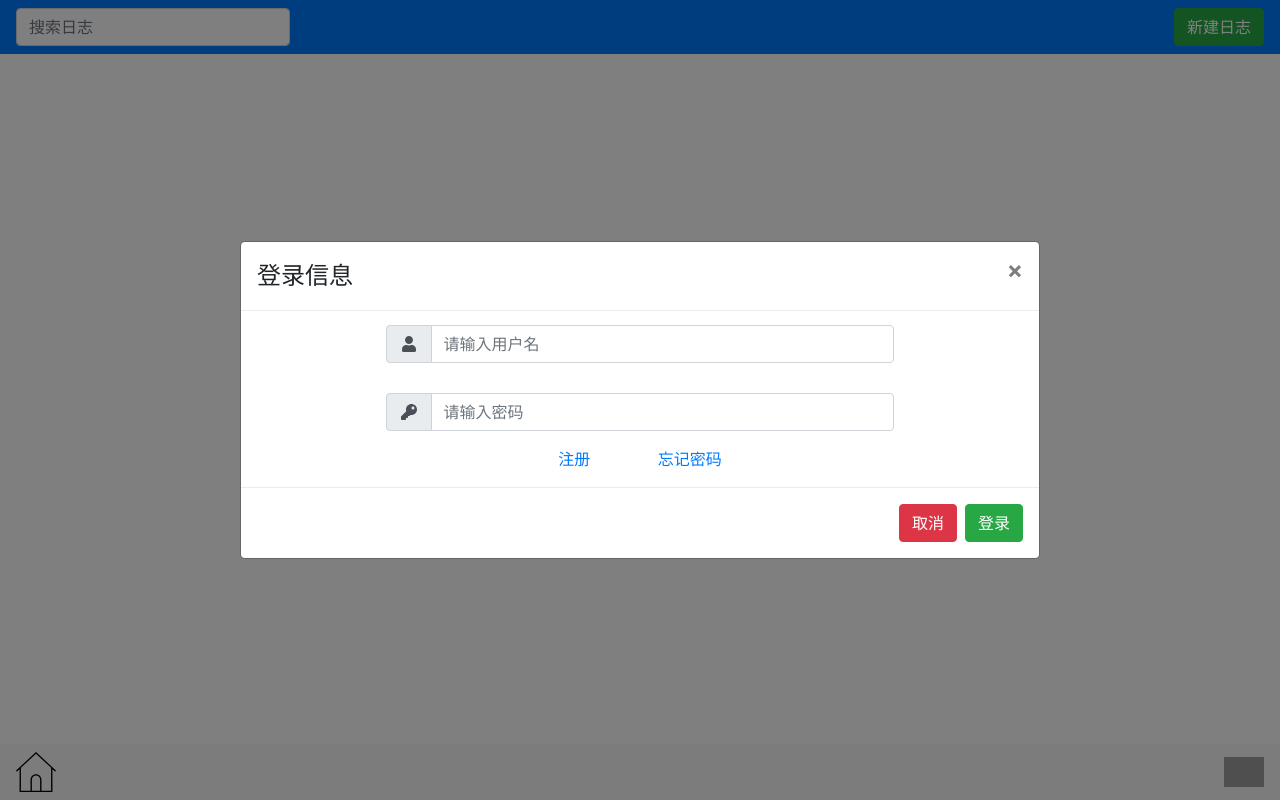
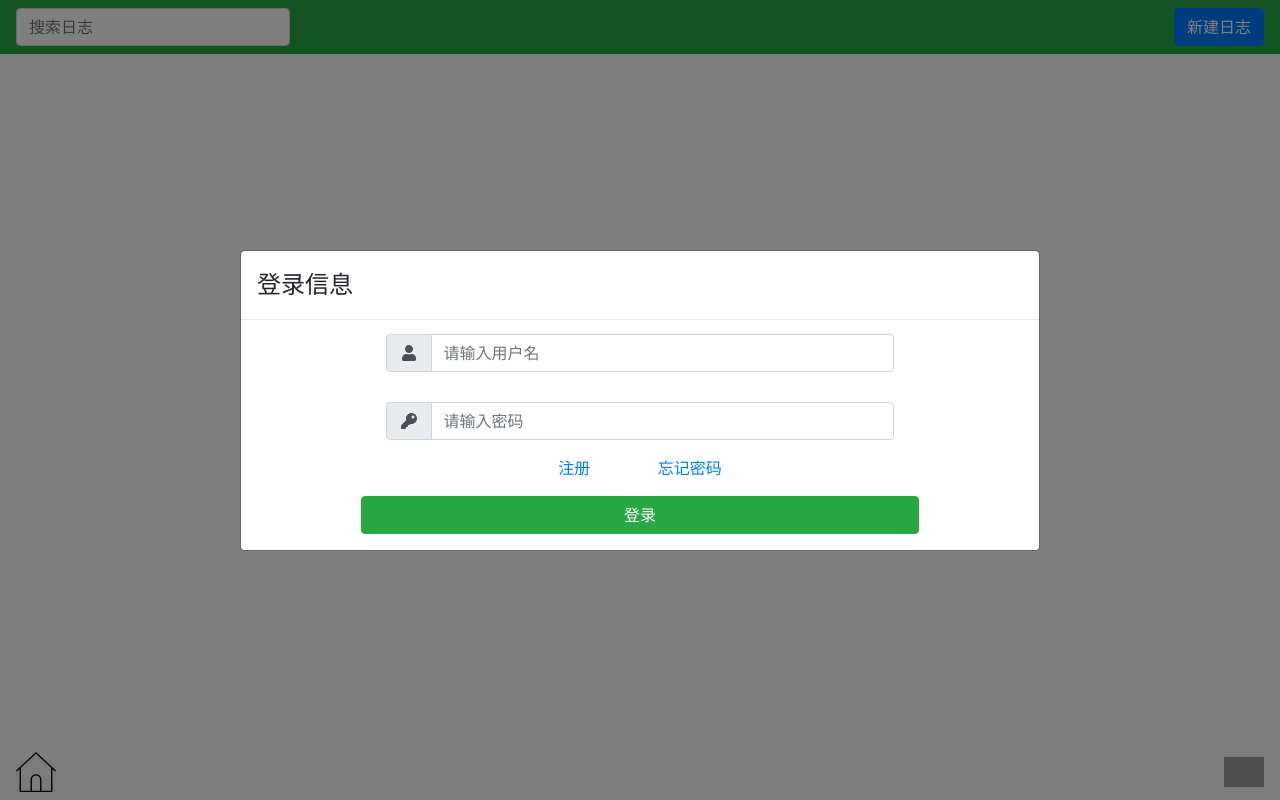
Before and after one commit to josephyoung/work-diary-app, a React (Create React App) app: page / in a window 1280 px wide. Built offline with nearby package versions, Linux system fonts and the light colour scheme; grey boxes are pictures that could not be loaded.

Commit message:
界面修改

```diff
--- a/src/App.js
+++ b/src/App.js
@@ -49,7 +49,7 @@ class NewDiary extends React.Component {
   render() {
     const { onClick } = this.props;
     return (
-      <Button variant="success" onClick={onClick}>
+      <Button variant="primary" onClick={onClick}>
         新建日志
       </Button>
     );
@@ -113,7 +113,7 @@ function SearchBar(props) {
       return (
         <InputGroup.Append>
           <Button
-            className='btn btn-danger'
+            // className='btn btn-danger'
             onClick={onSearchBarClear}
           >
             <FontAwesomeIcon
@@ -165,7 +165,6 @@ class BottomBar extends React.Component {
 
 function UserLoginForm(props) {
   const {
-    onHide,
     userLoginFormDisplay,
     onLoginSubmit,
     userName,
@@ -177,7 +176,7 @@ function UserLoginForm(props) {
 
   return (
     <div style={{ display: userLoginFormDisplay }}>
-      <Modal.Header closeButton>
+      <Modal.Header>
         <Modal.Title id="contained-modal-titl-vcenter">登录信息</Modal.Title>
       </Modal.Header>
       <Form style={{ width: '60%', margin: 'auto' }}>
@@ -228,15 +227,20 @@ function UserLoginForm(props) {
           &nbsp;&nbsp;&nbsp;&nbsp;&nbsp;&nbsp;&nbsp;&nbsp;&nbsp;&nbsp;&nbsp;&nbsp;&nbsp;&nbsp;&nbsp;
           <Link to="/restore_password">忘记密码</Link>
         </Form.Group>
+
       </Form>
-      <Modal.Footer>
-        <Button variant="danger" onClick={onHide}>
-          取消
-        </Button>
-        <Button variant="success" type="submit" onClick={onLoginSubmit}>
+      <div
+        style={{ width: '70%', margin: '0 auto 1em'}}
+      >
+        <Button
+          variant="success"
+          type="submit"
+          onClick={onLoginSubmit}
+          style={{ width: '100%' }}
+        >
           登录
         </Button>
-      </Modal.Footer>
+      </div>
     </div>
   );
 }
@@ -693,7 +697,9 @@ class DiaryPlatform extends React.Component {
           this.setState({authentication: true});
           getDiaryList(userName)
           .then(res => {
-            this.setState({diaryList: res.data});
+            this.setState({
+              diaryList: res.data
+            });
           });
           localStorage.setItem('userName', userName);
           localStorage.setItem('passWord', passWord);
@@ -775,14 +781,10 @@ class DiaryPlatform extends React.Component {
           getDiaryList(name)
           .then(res => this.setState({diaryList: res.data}));})
         .then(
-          this.setState(prevState => {
-            let list = prevState.diaryList;
-            list[index].text = text;
-            return {
-              diaryList: list,
-              diaryDate: '',
-              diaryText: '',
-              modifiedShow: false};
+          this.setState({
+            diaryDate: '',
+            diaryText: '',
+            modifiedShow: false
           })
         );
       }
@@ -837,7 +839,7 @@ class DiaryPlatform extends React.Component {
         <Navbar
           fixed="top"
           expand="sm"
-          className="bg-primary justify-content-sm-between"
+          className="bg-success justify-content-sm-between"
         >
           <SearchBar
             onChange={this.onSearchTextChange}
--- a/src/RestorePassword.js
+++ b/src/RestorePassword.js
@@ -31,7 +31,7 @@ const RestorePassword = () => {
   return (
     <div>
       <Navbar
-        className='bg-primary justify-content-between'
+        className='bg-success justify-content-between'
       >
         <Link className='btn btn-outline-light' to='/'>
           返回
@@ -103,7 +103,7 @@ const RestorePassword = () => {
               </InputGroup>
             </Form.Group>
             <Button
-              variant='primary'
+              variant='success'
               type='submit'
               style={{width: '100%'}}
             >
@@ -118,7 +118,7 @@ const RestorePassword = () => {
             注册成功！
           </Card.Text>
           <Link
-            className='btn btn-primary'
+            className='btn btn-success'
             style={{width: '100%'}}
             to='/'
           >
--- a/src/sign_up.js
+++ b/src/sign_up.js
@@ -17,7 +17,8 @@ const SignUp = () => {
   async function handleSubmit(e) {
     e.preventDefault();
     if(password === repeatPassword) {
-      await axios.post('/users/register', { username, password })
+      await axios.post('/users/register',
+        { username, password, question, answer })
         .then(() => setSuccess(true))
         .catch(err => {
           if(err.response.status === 400) {
@@ -65,7 +66,7 @@ const SignUp = () => {
   return (
     <div>
       <Navbar
-        className='bg-primary justify-content-between'
+        className='bg-success justify-content-between'
       >
         <Link
           className='btn btn-outline-light'
@@ -183,7 +184,7 @@ const SignUp = () => {
               </InputGroup>
             </Form.Group>
             <Button
-              variant='primary'
+              variant='success'
               type='submit'
               style={{width: '100%'}}
             >
@@ -198,7 +199,7 @@ const SignUp = () => {
             注册成功！
           </Card.Text>
           <Link
-            className='btn btn-primary'
+            className='btn btn-success'
             style={{width: '100%'}}
             to='/'
           >
```
